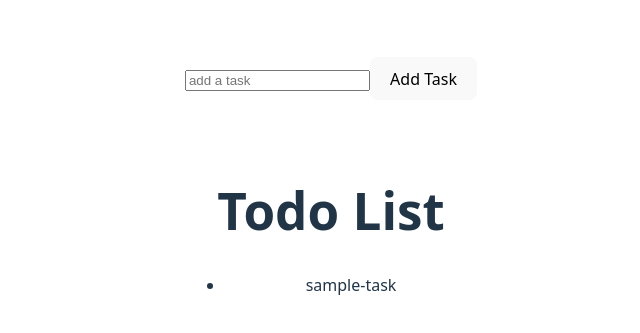
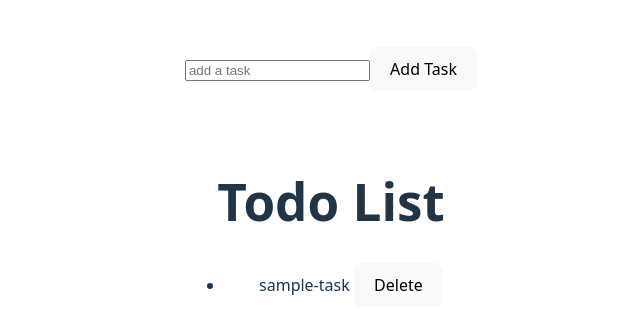
Before and after one commit to shehwarm/DeltaReact, a React (Vite) app in the folder react-states-class/: page / in a window 1280 px wide. Shown: the part 215-548 px from the top of the page, without its empty margins (309-949 px from the left). Built offline with nearby package versions, Linux system fonts and the light colour scheme.

Commit message:
feat: add delete functionality to TodoList component

```diff
--- a/react-states-class/src/TodoList.jsx
+++ b/react-states-class/src/TodoList.jsx
@@ -14,7 +14,10 @@
         setNewTodo(event.target.value);
     }
 
-
+    let deleteTodo = (id) => {
+        const updatedTodos = todos.filter((todo) => todo.id !== id);
+        setTodos(updatedTodos);
+    };
     return (
         <div>
             <input
@@ -31,7 +34,11 @@
             <ul>
                 {
                     todos.map((todo) => (
-                        <li key={todo.id}>{todo.task}</li>
+                        <li key={todo.id}>
+                           <span> {todo.task}</span>
+                           &nbsp;
+                           <button onClick={() => deleteTodo(todo.id)}>Delete</button>
+                        </li>
                     ))
                 }
             </ul>
```
